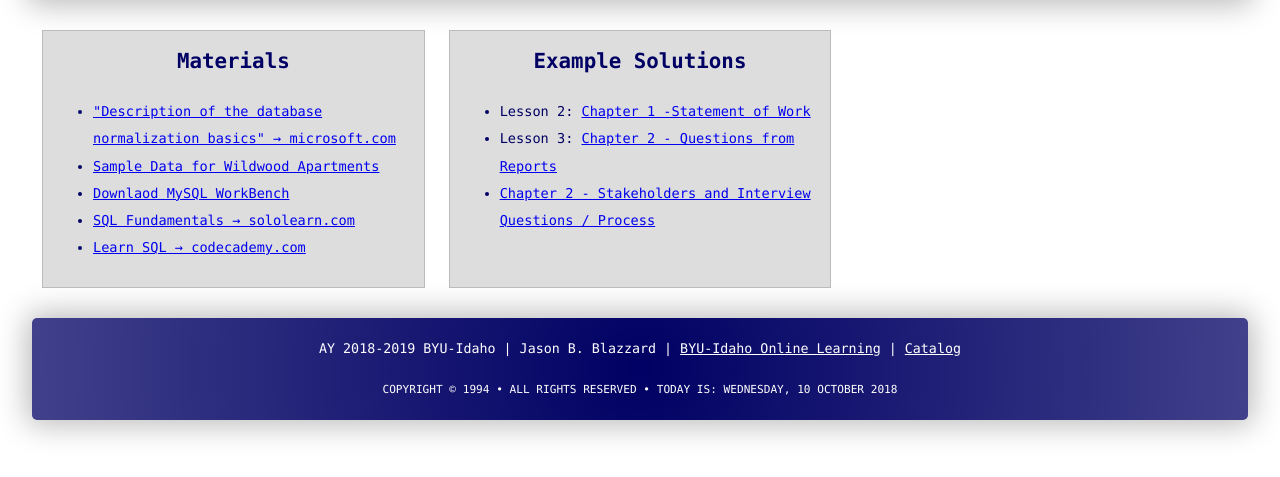
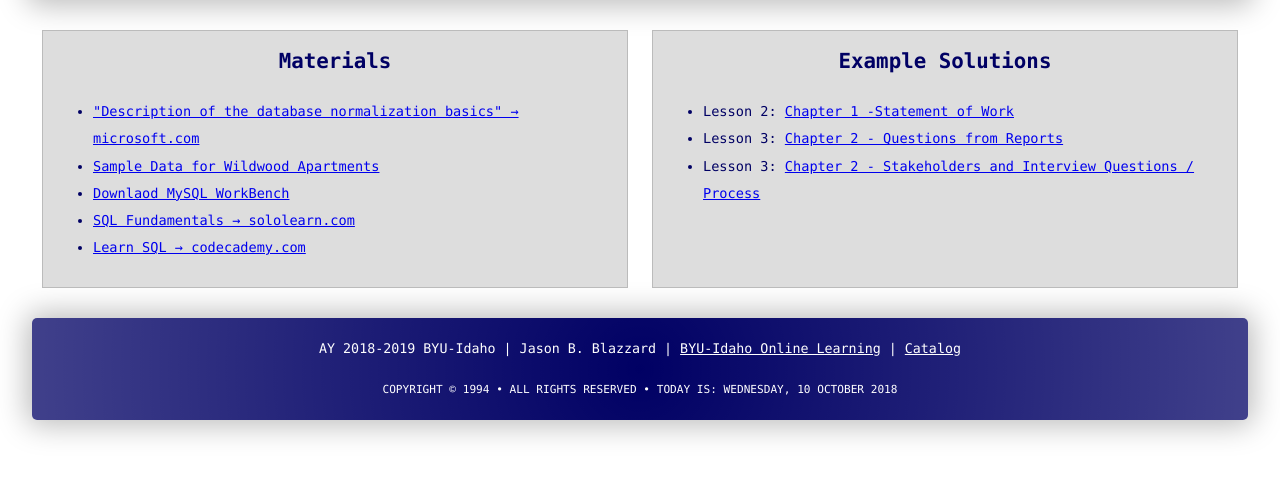
Before and after one commit to BrotherBlazzard/brotherblazzard.github.io, a PHP site: page /cit111 in a window 1280 px wide. Shown: the part 179-656 px from the top of the page. Run offline with PHP 8.4, Linux system fonts and the light colour scheme; some web fonts are replaced.

Commit message:
css update

```diff
--- a/cit111/index.html
+++ b/cit111/index.html
@@ -42,7 +42,7 @@
     </nav>
   </header>
 
-  <main>
+  <main class="two-col">
     <section>
       <h2>Materials</h2>
       <ul>
@@ -68,7 +68,7 @@
         <li>Lesson 3:
           <a href="./L3-Chap2-QuestionsFromReports.pdf">Chapter 2 - Questions from Reports</a>
         </li>
-        <li>
+        <li>Lesson 3:
           <a href="./L3-Chap2-StakeholdersQuestionnaire.pdf">Chapter 2 - Stakeholders and Interview Questions / Process</a>
         </li>
 
--- a/css/style-bbzz.css
+++ b/css/style-bbzz.css
@@ -86,7 +86,7 @@ h3 {
 nav {
     border-top:1px solid #fff;
 }
-main {
+main, .two-col {
     margin: 20px auto;
     display: grid;
     grid-gap: .25rem;
@@ -155,4 +155,8 @@ code {
     main {
         grid-template-columns: 1fr 1fr 1fr;
     }
+
+    .two-col {
+        grid-template-columns: 1fr 1fr;
+    }
 }
```
